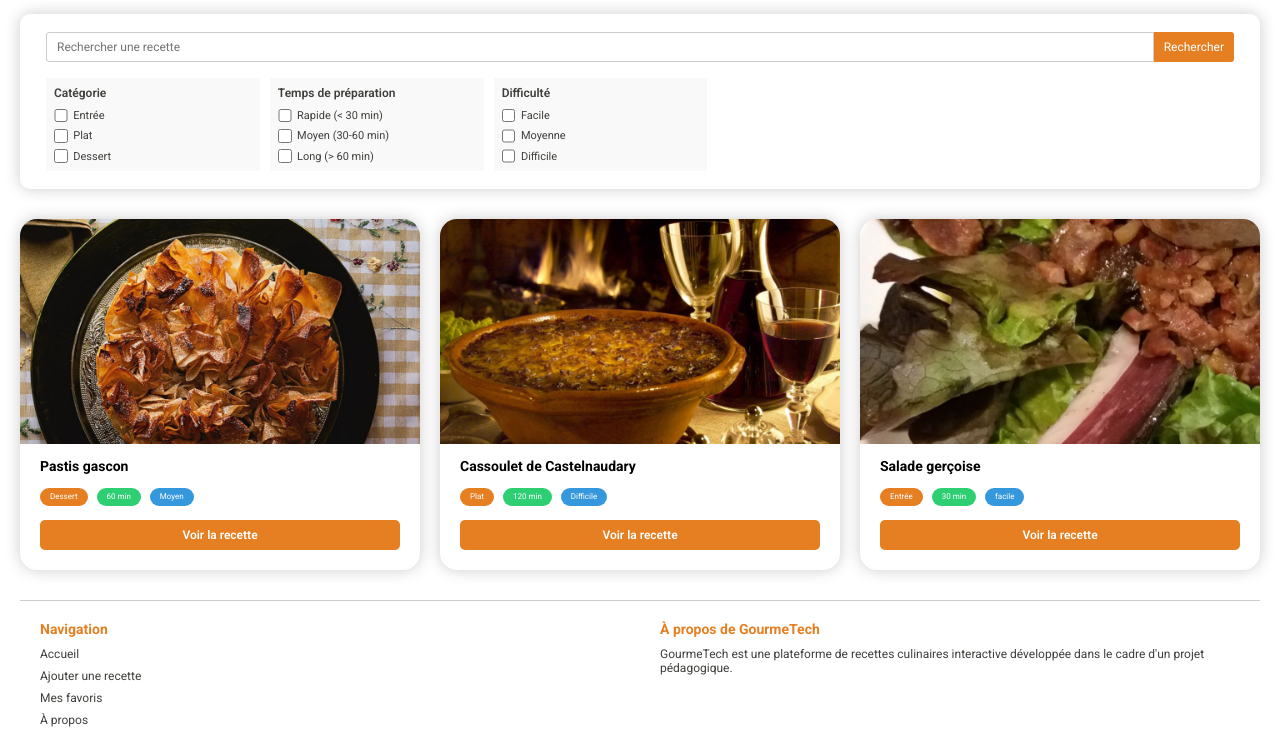
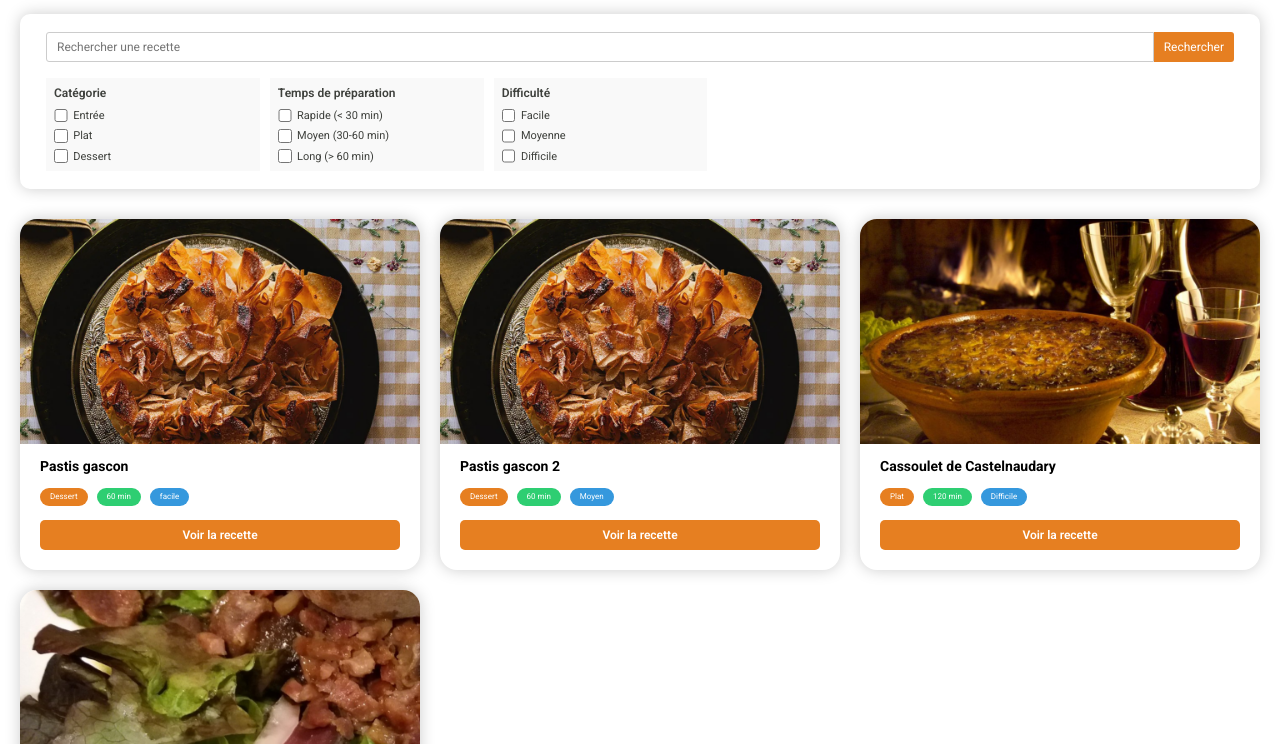
Before and after one commit to jlformation/TP_Final_Frontend, a plain HTML site: page gourmeTech/index.html in a window 1280 px wide. Shown: the part 50-794 px from the top of the page. Drawn offline with Linux system fonts and the light colour scheme.

Commit message:
factorisation js

```diff
--- a/gourmeTech/index.html
+++ b/gourmeTech/index.html
@@ -70,10 +70,20 @@
                 <ul>
                     <li><a href="#" class="tag tag-orange">Dessert</a></li>
                     <li><a href="#" class="tag tag-green">60 min</a></li>
-                    <li><a href="#" class="tag tag-blue">Moyen</a></li>
+                    <li><a href="#" class="tag tag-blue">facile</a></li>
                 </ul>
                 <a href="#" class="btn">Voir la recette</a>
         </article>
+        <article data-cat="3" data-tps="2" data-level="2">
+            <img src="assets/images/pastis.jpg" alt="Pastis gascon">
+            <h2>Pastis gascon 2</h2>
+            <ul>
+                <li><a href="#" class="tag tag-orange">Dessert</a></li>
+                <li><a href="#" class="tag tag-green">60 min</a></li>
+                <li><a href="#" class="tag tag-blue">Moyen</a></li>
+            </ul>
+            <a href="#" class="btn">Voir la recette</a>
+    </article>
         <article data-cat="2" data-tps="3" data-level="3">
             <img src="assets/images/cassoulet.jpg" alt="Cassoulet de Castelnaudary">
             <h2>Cassoulet de Castelnaudary</h2>
--- a/gourmeTech/js/scripts.js
+++ b/gourmeTech/js/scripts.js
@@ -32,31 +32,8 @@ function articlesVisible(articles) {
 
 }
 
-
-
-document.querySelector("#filterForm").addEventListener("click", function () {
-
-    //cibler les checkboxs checked
-    const selected = this.querySelectorAll('input[type="checkbox"]:checked');
-
-
-
-    //reset
-    if (selected.length > 0) {
-        allArticlesHidden();
-
-        //init
-        const filterOptions = {};
-
-        for (item of selected) {
-            if (!filterOptions?.[item.name]) {
-                filterOptions[item.name] = [];
-            }
-            filterOptions[item.name].push(item.value);
-        }
-
 // Génère toutes les combinaisons de sélecteurs
-        const generateSelectors = (options) => {
+function generateSelectors(options) {
     // Récupère les clés des options
     const keys = Object.keys(options);
 
@@ -89,7 +66,32 @@ document.querySelector("#filterForm").addEventListener("click", function () {
 
     // Lance la génération des combinaisons
     return generateCombinations();
-        };
+}
+
+
+
+document.querySelector("#filterForm").addEventListener("click", function () {
+
+    //cibler les checkboxs checked
+    const selected = this.querySelectorAll('input[type="checkbox"]:checked');
+
+
+
+    //reset
+    if (selected.length > 0) {
+        allArticlesHidden();
+
+        //init
+        const filterOptions = {};
+
+        for (item of selected) {
+            if (!filterOptions?.[item.name]) {
+                filterOptions[item.name] = [];
+            }
+            filterOptions[item.name].push(item.value);
+        }
+
+
 
         // Génère la query finale
         const query = generateSelectors(filterOptions).join(',');
```
Lines whose indentation alone changed are shown as unchanged.
